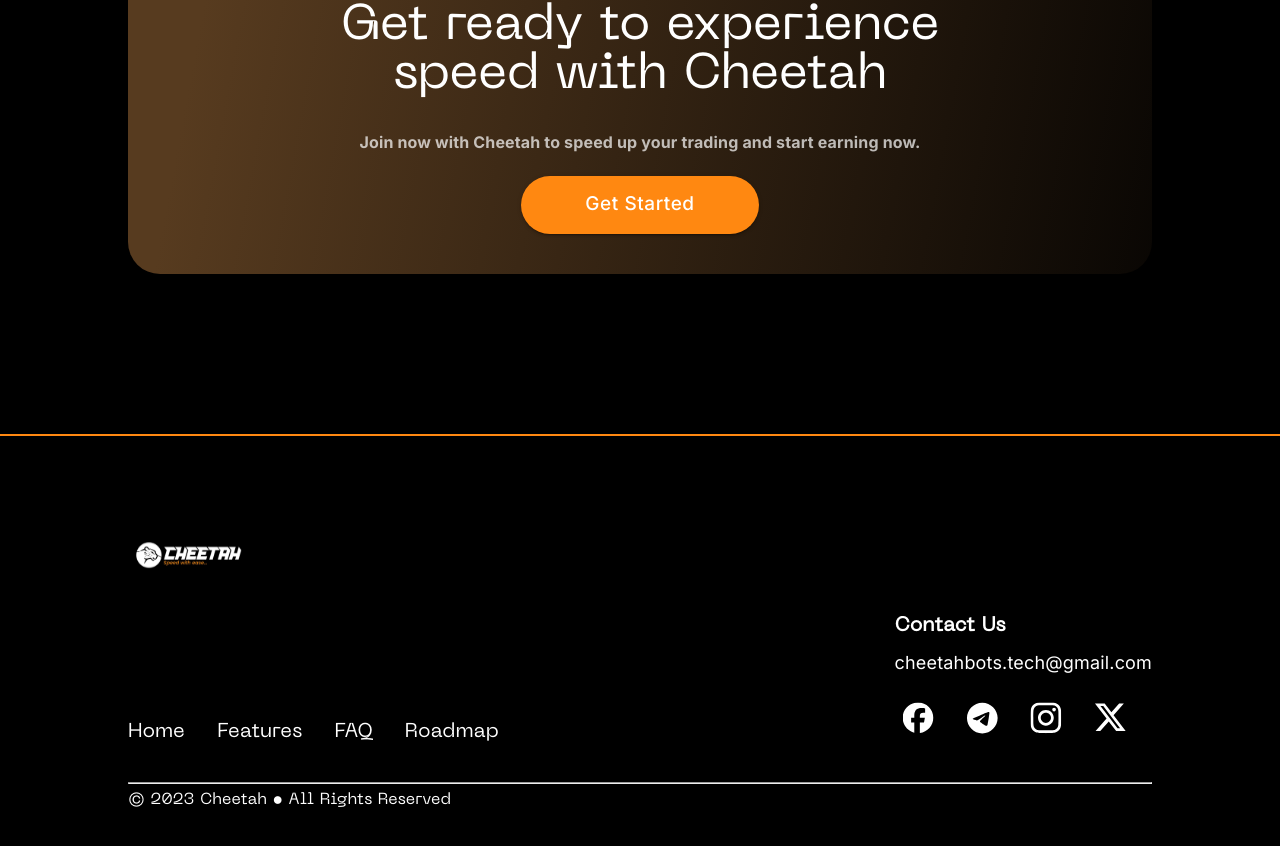
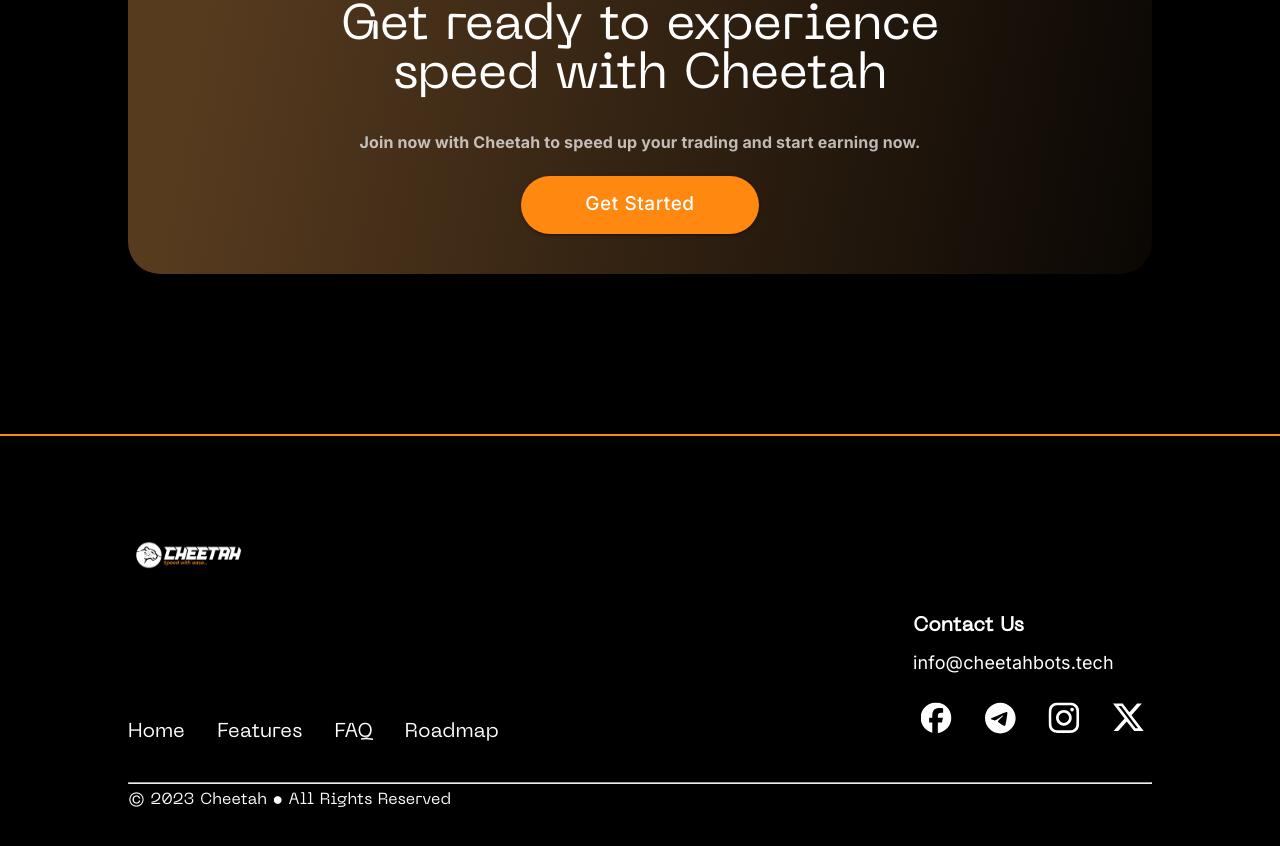
Before and after one commit to KoneeVibes/cheetahbot, a React (Create React App) app: page / in a window 1280 px wide. Shown: the part 6804-7650 px from the top of the page. Built offline with nearby package versions, Linux system fonts and the light colour scheme.

Commit message:
updated email address

```diff
--- a/src/containers/footer/index.tsx
+++ b/src/containers/footer/index.tsx
@@ -73,7 +73,7 @@
                                 lineHeight={"normal"}
                                 color={"rgba(255, 255, 255, 1)"}
                             >
-                                cheetahbots.tech@gmail.com
+                                info@cheetahbots.tech
                             </Typography>
                         </Box>
                         <Stack
```
Also changed, not shown: 8 other files (tests, documents, lock files or other folders).
